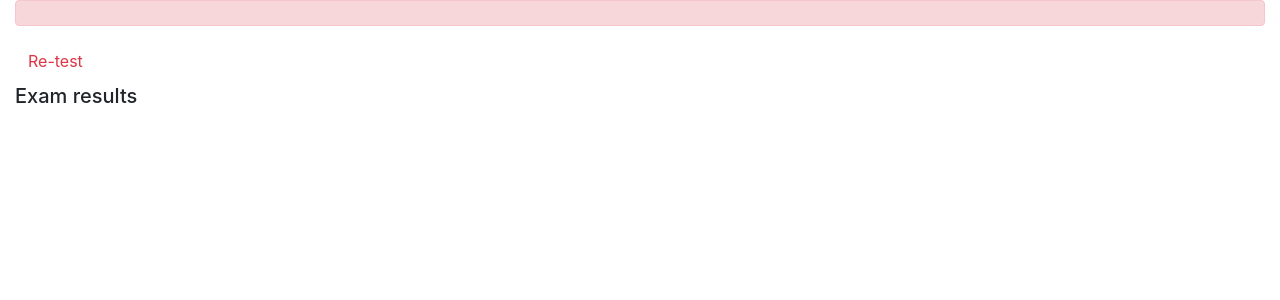
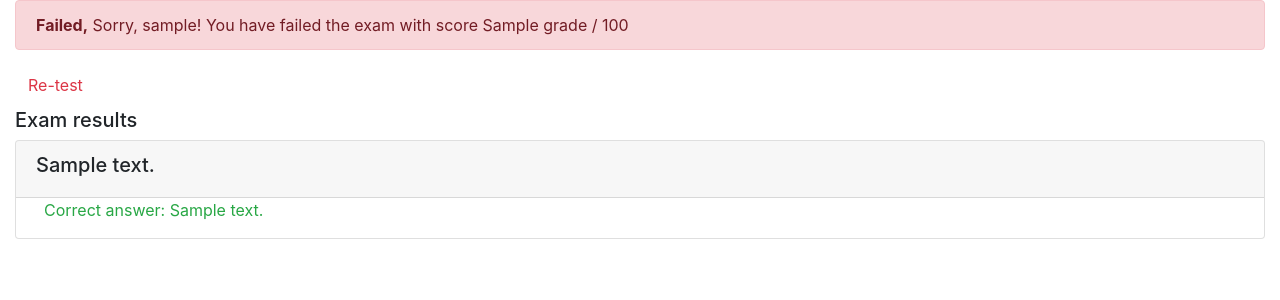
Before and after one commit to nrglll/multiple-choice-exam, a Django app: template onlinecourse/templates/onlinecourse/exam_result_bootstrap.html in a window 1280 px wide. Shown: the part 56-356 px from the top of the page. Run offline with Django 3.2, Linux system fonts and the light colour scheme; a user stored in the database is signed in; tables that the repository leaves empty hold one stand-in row (values such as "Sample post"); the template is opened without the code that fills it: values that come from a table or form of the project are taken from there, most other values are stand-ins (such as "Sample title", 1, 10 or a date in 2020); some libraries are stand-ins or nearby versions.

Commit message:
lab 3 completed

```diff
--- a/onlinecourse/templates/onlinecourse/exam_result_bootstrap.html
+++ b/onlinecourse/templates/onlinecourse/exam_result_bootstrap.html
@@ -38,17 +38,48 @@
 <div class="container-fluid">
     {% if grade > 80 %}
       <div class="alert alert-success">
-       <!--HINT Display passed info -->
+        <b>Congratulations, {{ user.username }}!</b> You have passed the exam and completed the course with score {{ grade }} / 100
       </div>
     {% else %}
       <div class="alert alert-danger">
-            <!--HINT Display failed info -->
+        <b>Failed,</b> Sorry, {{ user.username }}! You have failed the exam with score {{ grade }} / 100
       </div>
       <a class="btn btn-link text-danger" href="{% url 'onlinecourse:course_details' course.id %}">Re-test</a>
     {% endif %}
         <div class="card-columns-vertical mt-1">
         <h5 class="">Exam results</h5>
             <!--HINT Display exam results-->
+            {% for question in questions %}
+                    <div class="card mt-1">
+                        <div class="card-header"><h5>{{ question.question_text}}</h5></div>
+                        {% csrf_token %}
+                        <div class="form-group ml-2">
+                          {% for choice in question.choice_set.all %}
+                            <div class="form-check">
+                                {% if choice in choices %}
+                                  {% if choice.is_correct %}
+                                    <span class="text-success">
+                                      Correct answer: {{ choice.choice_text }}
+                                    </span>
+                                  {% else %}
+                                    <span class="text-danger">
+                                      Wrong answer: {{ choice.choice_text }}
+                                    </span>
+                                  {% endif %}
+                                {% else %}
+                                  {% if choice.is_correct %}
+                                    <span class="text-warning">
+                                      Not selected: {{ choice.choice_text }}
+                                    </span>
+                                  {% else %}
+                                    {{ choice.choice_text }}
+                                  {% endif %}
+                                {% endif %}
+                            </div>
+                          {% endfor %}
+                        </div>
+                    </div>
+              {% endfor %}
         </div>
     </div>
 </body>
--- a/onlinecourse/urls.py
+++ b/onlinecourse/urls.py
@@ -18,7 +18,9 @@ urlpatterns = [
     path('<int:course_id>/enroll/', views.enroll, name='enroll'),
 
     # <HINT> Create a route for submit view
+    path('<int:course_id>/submit/', views.submit, name='submit'),
 
     # <HINT> Create a route for show_exam_result view
+    path('<int:course_id>/submission/<int:submission_id>/result/', views.show_exam_result, name = 'result')
 
  ] + static(settings.MEDIA_URL, document_root=settings.MEDIA_ROOT)
```
Also changed, not shown: onlinecourse/views.py (+47 -10 lines). Lines whose indentation alone changed are shown as unchanged.
